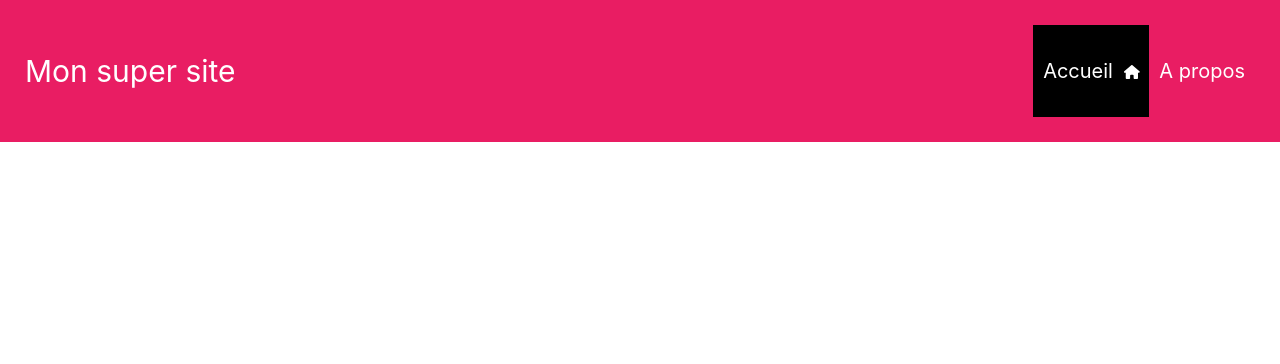
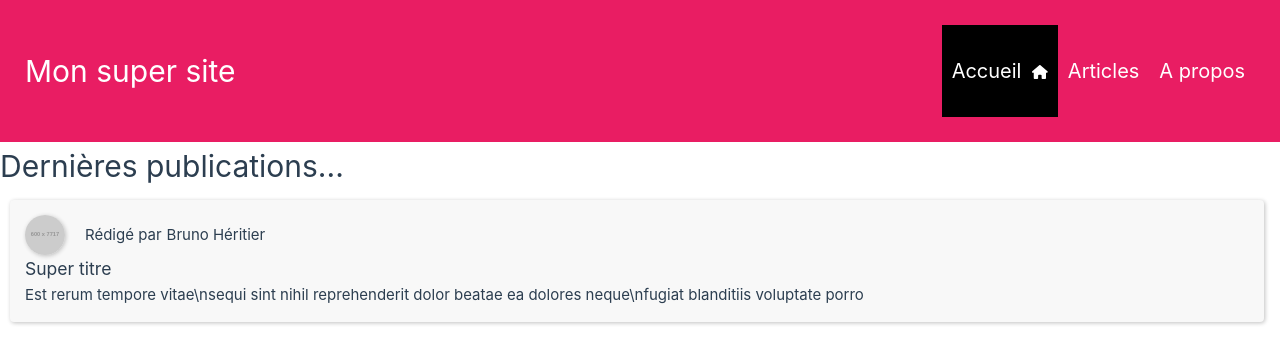
Before and after one commit to brunoher24/vue-3-activity, a Vue app: page /dernieres-publications in a window 1280 px wide. Shown: the top 364 px of the page. Built offline with nearby package versions, Linux system fonts and the light colour scheme.

Commit message:
created PostsFeedView with Post component with slot syntax

```diff
--- a/src/components/Header.vue
+++ b/src/components/Header.vue
@@ -5,7 +5,7 @@
       <nav>
         <ul>
           <li :class="{ active: selected === 'home' }">
-            <RouterLink @click="selected = 'home'" to="/">
+            <RouterLink @click="setSelected('home')" to="/">
               Accueil
               <!-- Add Icons using String format -->
               <font-awesome-icon
@@ -14,8 +14,12 @@
               ></font-awesome-icon>
             </RouterLink>
           </li>
+          <li :class="{ active: selected === 'posts-feed' }">
+            <RouterLink @click="setSelected('posts-feed')" to="/dernieres-publications"
+              >Articles</RouterLink>
+          </li>
           <li :class="{ active: selected === 'about' }">
-            <RouterLink @click="selected = 'about'" to="/a-propos"
+            <RouterLink @click="setSelected('about')" to="/a-propos"
               >A propos</RouterLink
             >
           </li>
@@ -25,6 +29,26 @@
   </div>
 </template>
 
+
+<script setup>
+    import { ref, onMounted } from 'vue'
+
+    // reactive state
+    const selected = ref("home")
+
+    // functions that mutate state and trigger updates
+    function setSelected(value) {
+        selected.value = value;
+    }
+
+    // lifecycle hooks
+    onMounted(() => {
+        console.log(`Au chargement du composant,
+        "selected" a pour valeur ${selected.value}.`)
+    })
+</script>
+
+<!--
 <script>
 export default {
   data() {
@@ -32,8 +56,19 @@ export default {
       selected: "home",
     };
   },
+  mounted() {
+    console.log(`Au chargement du composant,
+    "selected" a pour valeur ${this.selected}.`)
+  },
+
+  methods: {
+    setSelected(value) {
+        this.selected = value;
+    }
+  }
+
 };
-</script>
+</script> -->
 
 <style scoped>
 .home-icon {
--- /dev/null
+++ b/src/components/Post.vue
@@ -0,0 +1,50 @@
+<template>
+  <div class="post">
+    <article>
+         <p class="post-top-infos">
+            <slot name="author-image"></slot>
+            <span class="post-written-by-text">Rédigé par</span>
+            <slot name="author-fullname"></slot>
+         </p>
+         <div class="post-main-content">
+            <h3><slot name="post-title"></slot></h3>
+            <p><slot></slot></p>
+         </div>
+    </article>
+
+  </div>
+</template>
+
+<style>
+    .post {
+        background-color: #f8f8f8;
+        box-shadow: 1px 1px 4px silver;
+        border-radius: 4px;
+        padding: 15px;
+        margin: 10px;
+        width: 98%;
+    }
+
+    .post-top-infos {
+        display: flex;
+        align-items: center;
+    }
+    .post-top-infos img {
+        width: 40px;
+        height: 40px;
+        border-radius: 50%;
+        box-shadow: 1px 1px 4px silver;
+        margin-right: 20px;
+        object-fit: cover;
+    }
+
+    .post-written-by-text {
+        padding-right: 5px;
+    }
+
+    .post-top-infos p {
+        font-size: 15px;
+        font-style: italic;
+    }
+
+</style>
--- a/src/main.js
+++ b/src/main.js
@@ -2,6 +2,9 @@ import { createApp } from "vue";
 
 import App from "./App.vue";
 import router from "./router";
+
+
+// source : https://fontawesome.com/docs/web/use-with/vue/add-icons
 
 /* import the fontawesome core */
 import { library } from '@fortawesome/fontawesome-svg-core'
--- a/src/router/index.js
+++ b/src/router/index.js
@@ -1,5 +1,6 @@
 import { createRouter, createWebHistory } from "vue-router";
 import HomeView from "../views/HomeView.vue";
+import PostsFeedView from "../views/PostsFeedView.vue";
 import AboutView from "../views/AboutView.vue";
 
 
@@ -7,15 +8,21 @@ const router = createRouter({
   history: createWebHistory(import.meta.env.BASE_URL),
   routes: [
     {
+      path: "/",
+      name: "home",
+      component: HomeView,
+    },
+    {
+      path: "/dernieres-publications",
+      name: "posts-feed",
+      component: PostsFeedView,
+    },
+    {
       path: "/a-propos",
       name: "about",
       component: AboutView,
     },
-    {
-      path: "/",
-      name: "home",
-      component: HomeView,
-    },
+
   ],
 });
 
--- a/src/views/AboutView.vue
+++ b/src/views/AboutView.vue
@@ -5,10 +5,12 @@
   //     required: true,
   //   },
   // });
+
 </script>
+
 
 <template>
   <main>
-
+    <h1>Bienvenue sur la page à propos !</h1>
   </main>
 </template>
--- a/src/views/HomeView.vue
+++ b/src/views/HomeView.vue
@@ -1,4 +1,6 @@
 <script setup>
+import Post from "@/components/Post.vue";
+
 // defineProps({
 //   msg: {
 //     type: String,
@@ -9,6 +11,6 @@
 
 <template>
   <main>
-
+    <h1>Bienvenue sur la page d'accueil !</h1>
   </main>
 </template>
--- /dev/null
+++ b/src/views/PostsFeedView.vue
@@ -0,0 +1,27 @@
+<script setup>
+import Post from "@/components/Post.vue";
+</script>
+
+<template>
+  <main>
+    <h1>Dernières publications...</h1>
+    <Post>
+      <template #author-image>
+        <img src="https://via.placeholder.com/600/771796" alt="" />
+      </template>
+
+      <template #author-fullname>Bruno Héritier</template>
+
+      <template #post-title>
+        Super titre
+      </template>
+
+
+
+      Est rerum tempore vitae\nsequi sint nihil reprehenderit dolor beatae
+      ea dolores neque\nfugiat blanditiis voluptate porro
+
+
+    </Post>
+  </main>
+</template>
```
Lines whose indentation alone changed are shown as unchanged.
